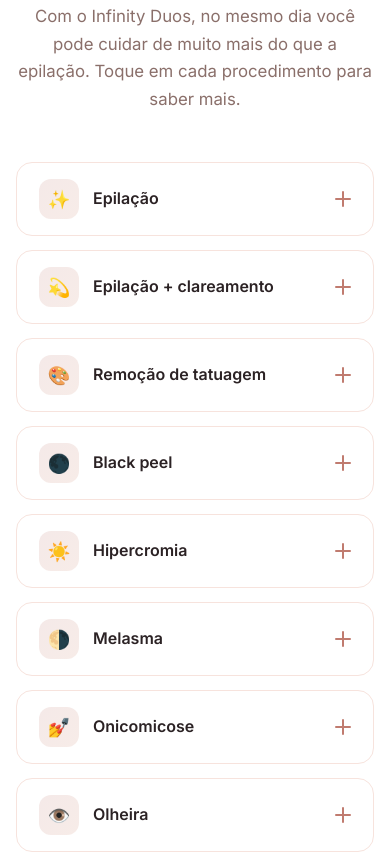
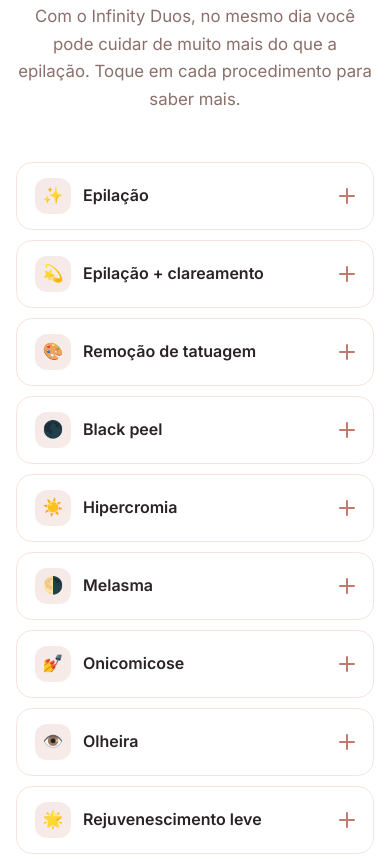
Before and after one commit to cmmartinsfarma/protocolonaturalmentepronta, a plain HTML site: page laser/index.html in a window 390 px wide. Shown: the part 4080-4945 px from the top of the page. Drawn offline with nearby package versions, Linux system fonts and the light colour scheme.

Commit message:
style(laser): improve treatment accordion layout on mobile

```diff
--- a/laser/index.html
+++ b/laser/index.html
@@ -1528,6 +1528,22 @@
 
       .trat__list {
         grid-template-columns: 1fr;
+        gap: 10px;
+      }
+
+      .trat-item__q {
+        padding: 15px 18px;
+        gap: 12px;
+      }
+
+      .trat-item__icon {
+        width: 36px;
+        height: 36px;
+        font-size: 1.05rem;
+      }
+
+      .trat-item__a {
+        padding: 0 18px 18px 18px;
       }
 
       .tech__inner {
```
